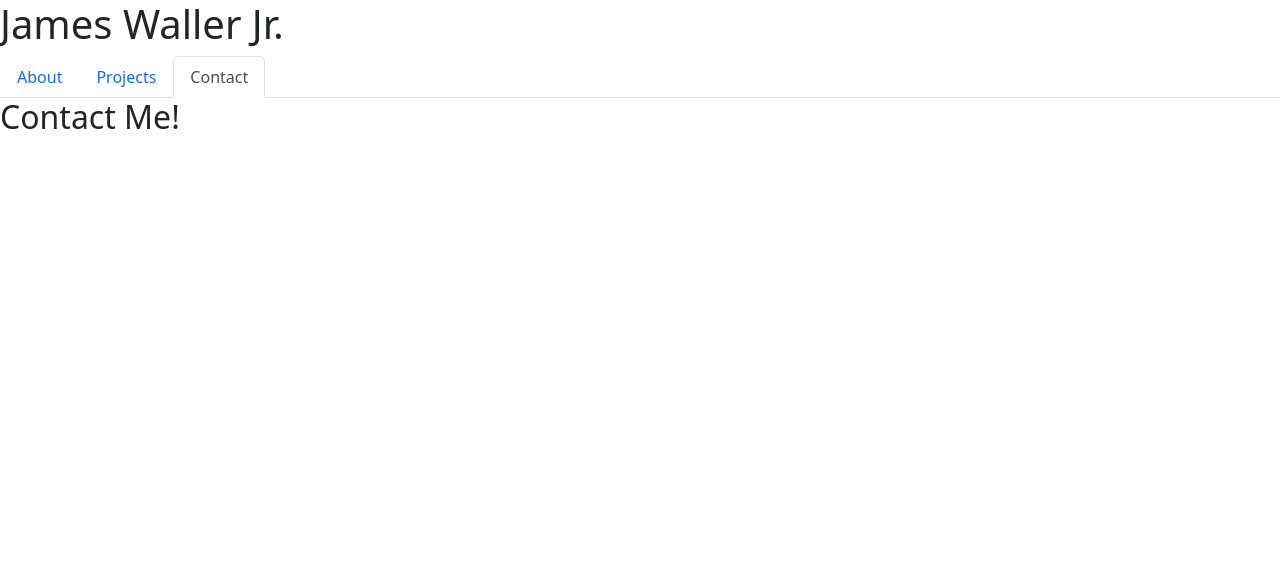
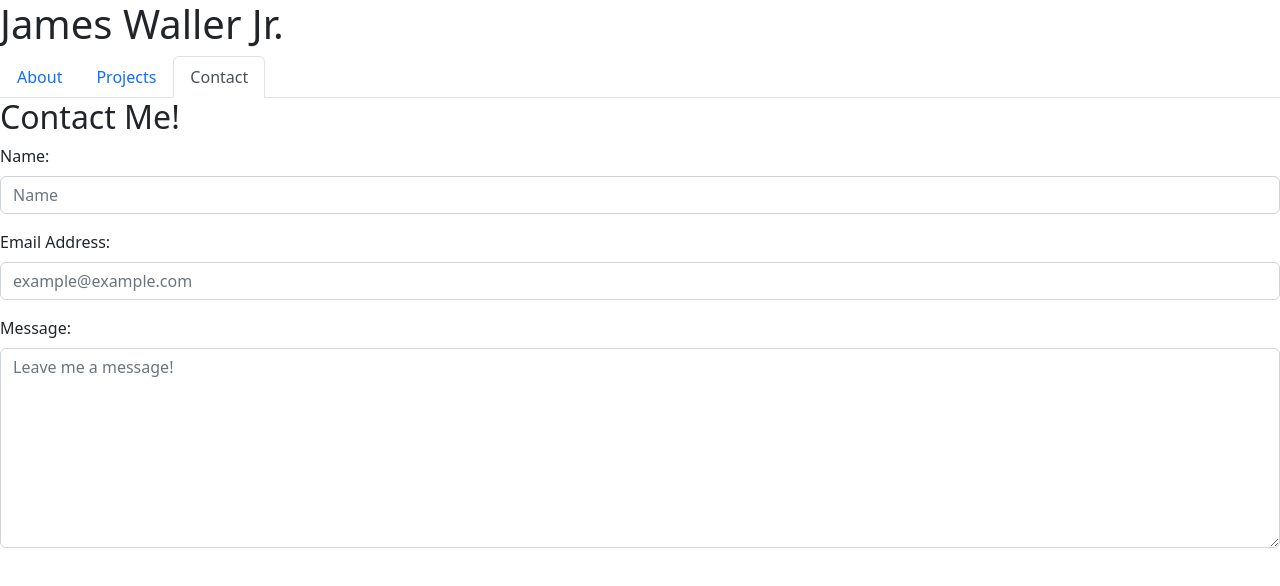
Before and after one commit to DistantDig/react-portfolio, a React (Vite) app: page /Contact in a window 1280 px wide. Shown: the top 586 px of the page. Built offline with nearby package versions, Linux system fonts and the light colour scheme.

Commit message:
added contact form

```diff
--- a/src/pages/Contact.jsx
+++ b/src/pages/Contact.jsx
@@ -1,8 +1,106 @@
+import { useState } from 'react';
+
 export default function Contact() {
+    const [userName, setUserName] = useState('');
+    const [userEmail, setUserEmail] = useState('');
+    const [userMessage, setUserMessage] = useState('');
+
+    const [validName, setValidName] = useState(true);
+    const [validEmail, setValidEmail] = useState(true);
+    const [validMessage, setValidMessage] = useState(true);
+
+    const handleInputChange = (e) => {
+        const { name, value } = e.target;
+
+        switch (name) {
+            case 'userName':
+                if (value == '') {
+                    setValidName(false);
+                } else {
+                    setValidName(true)
+                }
+                return setUserName(value);
+
+            case 'userEmail':
+                if (!validateEmail(value)) {
+                    setValidEmail(false);
+                } else {
+                    setValidEmail(true)
+                }
+                return setUserEmail(value);
+
+            default:
+                if (value == '') {
+                    setValidMessage(false);
+                } else {
+                    setValidMessage(true)
+                }
+                return setUserMessage(value);
+        }
+    }
+
+    const handleFormSubmit = (e) => {
+        e.preventDefault();
+
+        setUserName('');
+        setUserEmail('');
+        setUserMessage('');
+    }
+
+    const validateEmail = (email) => {
+        return String(email).toLowerCase().match(/^(([^<>()[\]\\.,;:\s@\"]+(\.[^<>()[\]\\.,;:\s@\"]+)*)|(\".+\"))@((\[[0-9]{1,3}\.[0-9]{1,3}\.[0-9]{1,3}\.[0-9]{1,3}\])|(([a-zA-Z\-0-9]+\.)+[a-zA-Z]{2,}))$/);
+    }
+
     return (
-      <div>
+      <div className='constainer'>
         <h2>Contact Me!</h2>
 
+        <form className='form' onSubmit={handleFormSubmit}>
+            <div className='mb-3'>
+                <label htmlFor='userName' className='form-label'>Name:</label>
+                <input
+                    value= {userName}
+                    name= 'userName'
+                    onChange= {handleInputChange}
+                    type='text'
+                    placeholder='Name'
+                    className={validName ? 'form-control' : 'form-control is-invalid'}
+                />
+                <div className="invalid-feedback" style={{display: validName ? 'none' : 'inline'}}>
+                    Please choose a username.
+                </div>
+            </div>
+
+            <div className='mb-3'>
+                <label htmlFor='userEmail' className='form-label'>Email Address:</label>
+                <input
+                    value= {userEmail}
+                    name= 'userEmail'
+                    onChange= {handleInputChange}
+                    type='email'
+                    placeholder='example@example.com'
+                    className={validEmail ? 'form-control' : 'form-control is-invalid'}
+                />
+                <div className="invalid-feedback" style={{display: validEmail ? 'none' : 'inline'}}>
+                    Please choose a valid email.
+                </div>
+            </div>
+
+            <div className='mb-3'>
+                <label htmlFor='userMessage' className='form-label'>Message:</label>
+                <textarea
+                    value= {userMessage}
+                    name= 'userMessage'
+                    onChange= {handleInputChange}
+                    placeholder='Leave me a message!'
+                    className={validMessage ? 'form-control' : 'form-control is-invalid'}
+                    style= {{height: '200px'}}
+                />
+                <div className="invalid-feedback" style={{display: validMessage ? 'none' : 'inline'}}>
+                    Please do not leave empty.
+                </div>
+            </div>
+        </form>
       </div>
     );
 }
```
